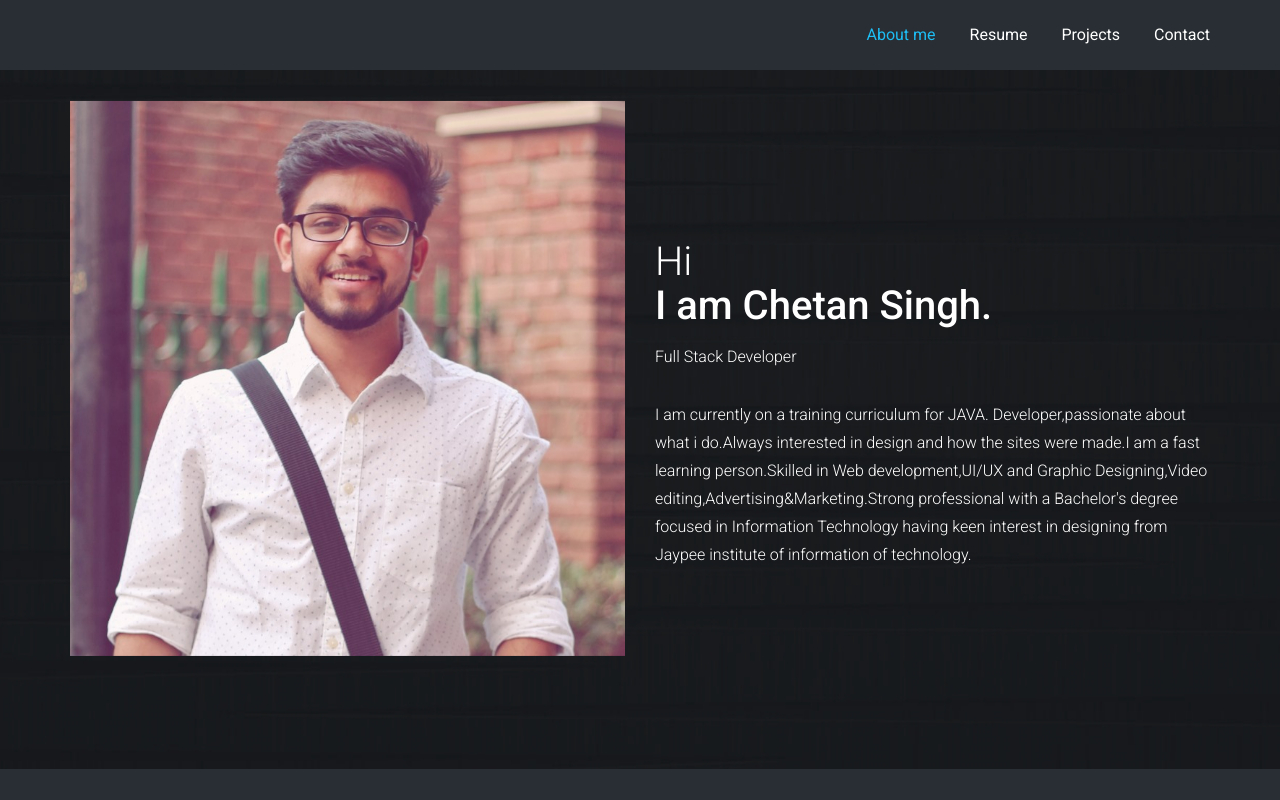
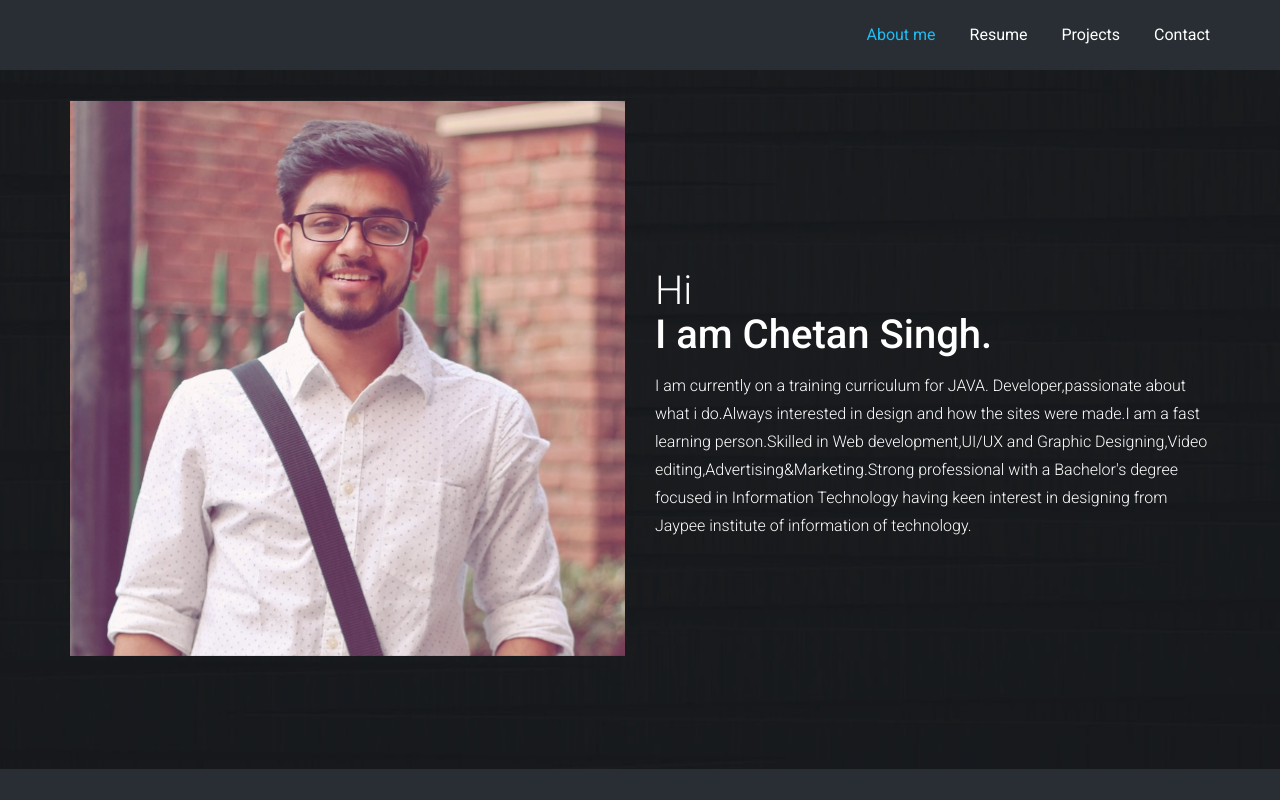
Before and after one commit to chetanjiit/chetanjiit.github.io, a plain HTML site: page index.html in a window 1280 px wide. Shown: the top 800 px of the page. Drawn offline with Linux system fonts and the light colour scheme; files whose address does not match are found by name.

Commit message:
Update index.html

```diff
--- a/index.html
+++ b/index.html
@@ -111,7 +111,7 @@
                                 <div class="single_c_slider">
                                     <div class="w_content">
                                         <h1><span>Hi</span> <br> I am Chetan Singh.</h1>
-                                        <span>Full Stack Developer </span>
+
                                         <p>I am currently on a training curriculum for JAVA. Developer,passionate about what i do.Always interested in design and how the sites were made.I am a fast learning person.Skilled in Web development,UI/UX and Graphic Designing,Video editing,Advertising&Marketing.Strong professional with a Bachelor's degree focused in Information Technology having keen interest in designing from Jaypee institute of information of technology.</p>
 
                                     </div>
```
